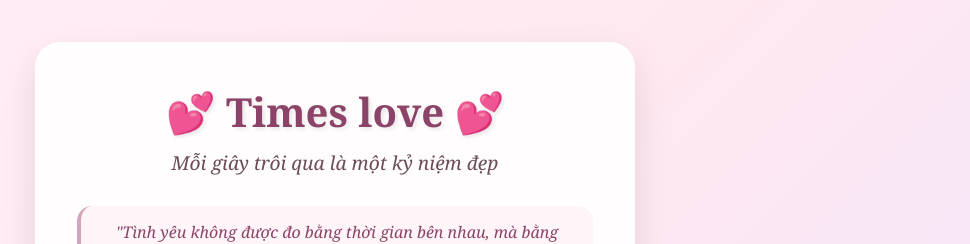
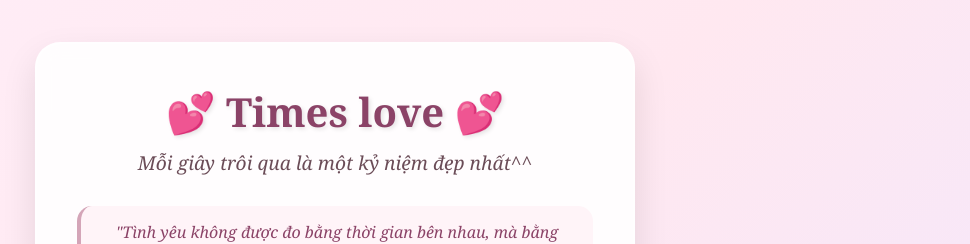
Before and after one commit to HVu1412/iloveyou, a plain HTML site: page index.html in a window 1280 px wide. Shown: the top 244 px of the page, without its empty margins (305-1275 px from the left). Drawn offline with Linux system fonts and the light colour scheme.

Commit message:
Update index.html

```diff
--- a/index.html
+++ b/index.html
@@ -11,7 +11,7 @@
 
     <div class="container">
         <h1 class="title">💕 Times love 💕</h1>
-        <p class="subtitle">Mỗi giây trôi qua là một kỷ niệm đẹp</p>
+        <p class="subtitle">Mỗi giây trôi qua là một kỷ niệm đẹp nhất^^</p>
 
         <div class="love-quote">
             "Tình yêu không được đo bằng thời gian bên nhau, mà bằng những khoảnh khắc khiến thời gian dường như ngừng lại"
```
